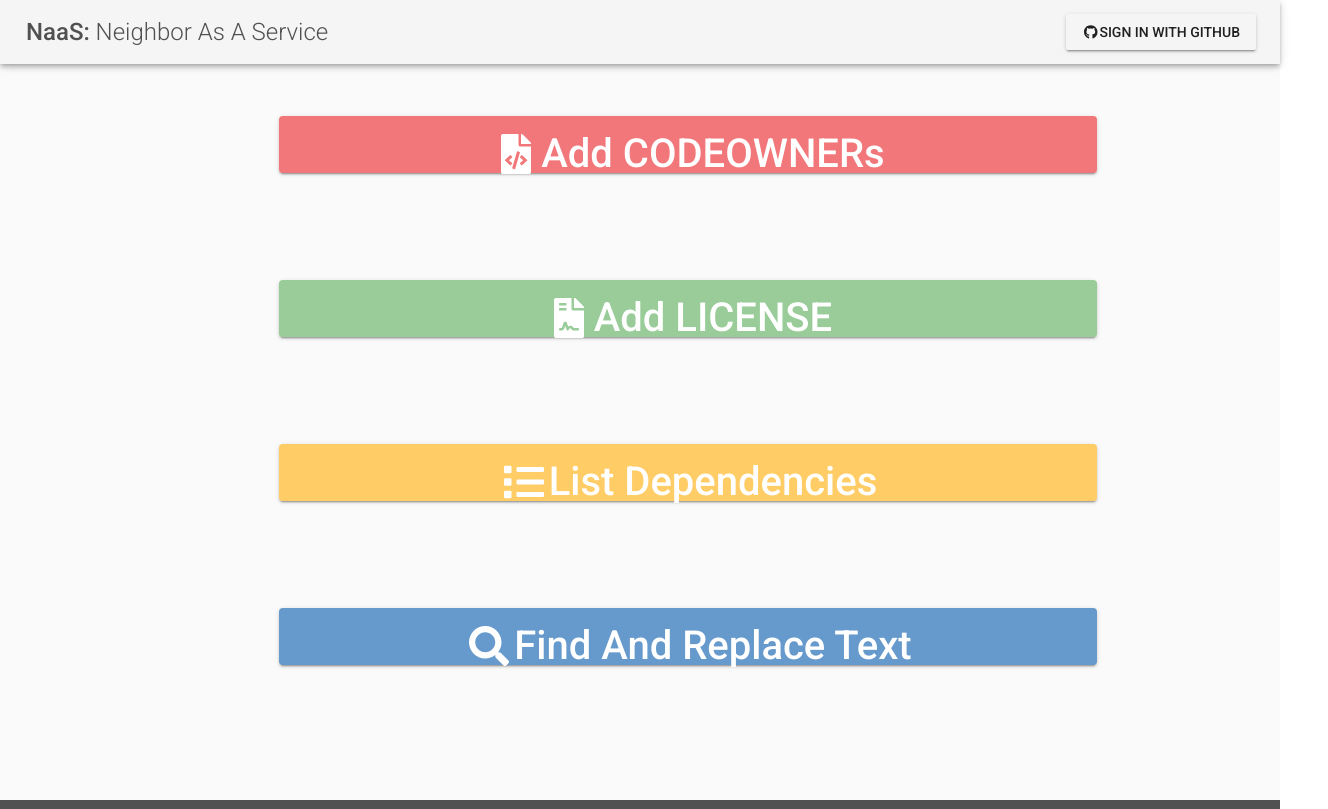
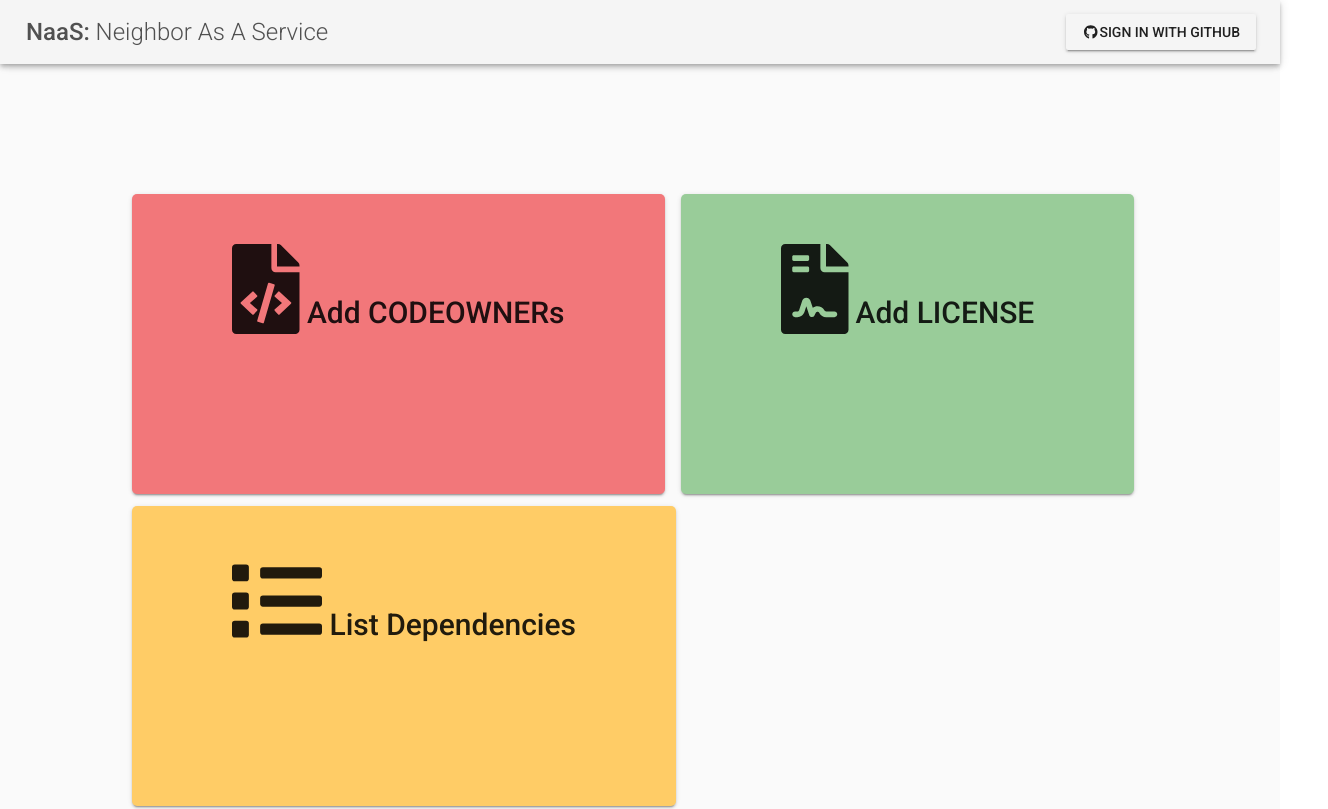
Before and after one commit to mccurdyc/naas-fe, a Vue app: page /#/ in a window 1280 px wide. Shown: the top 809 px of the page, 1328 px wide, since content can reach past the window. Built offline with nearby package versions, Linux system fonts and the light colour scheme.

Commit message:
looking like microsoft
Signed-off-by: Colton McCurdy <mccurdyc22@gmail.com>

```diff
--- a/src/components/home.vue
+++ b/src/components/home.vue
@@ -4,35 +4,43 @@ Vue.use(Vuetify)
 
 <template>
   <v-app>
-    <v-container ma-5 fill-height fluid grid-list-md>
-        <v-layout row wrap>
-          <v-flex d-flex offset-md2 md8>
-            <v-btn color="#f2777a" dark>
-              <font-awesome-icon class="fa-fw" :icon="['fas', 'file-code']"/> Add CODEOWNERs
+  <v-content>
+    <v-container grid-list-md>
+        <v-layout align-center justify-center>
+          <v-flex md12>
+            <v-btn color="#f2777a" light>
+              <span style="white-space: pre-line;">
+                <font-awesome-icon class="fa-3x" :icon="['fas', 'file-code']"/>
+                Add
+                CODEOWNERs
+              </span>
+            </v-btn>
+            <v-btn color="#99cc99" light>
+              <span style="white-space: pre-line;">
+                <font-awesome-icon class="fa-3x" :icon="['fas', 'file-contract']"/>
+                Add
+                LICENSE
+              </span>
+            </v-btn>
+            <v-btn color="#ffcc66" light>
+              <span style="white-space: pre-line;">
+                <font-awesome-icon class="fa-3x" :icon="['fas', 'list']"/>
+                List
+                Dependencies
+              </span>
+            </v-btn>
+            <v-btn color="#6699cc" light>
+              <span style="white-space: pre-line;">
+                <font-awesome-icon class="fa-3x" :icon="['fas', 'search']"/>
+                Find and
+                Replace Text
+              </span>
             </v-btn>
           </v-flex>
-
-          <v-flex d-flex offset-md2 md8>
-            <v-btn color="#99cc99" dark>
-              <font-awesome-icon class="fa-fw" :icon="['fas', 'file-contract']"/> Add LICENSE
-            </v-btn>
-          </v-flex>
-
-          <v-flex d-flex offset-md2 md8>
-            <v-btn color="#ffcc66" dark>
-              <font-awesome-icon class="fa-fw" :icon="['fas', 'list']"/> List Dependencies
-            </v-btn>
-          </v-flex>
-
-          <v-flex d-flex offset-md2 md8>
-            <v-btn color="#6699cc" dark>
-              <font-awesome-icon class="fa-fw" :icon="['fas', 'search']"/> Find and Replace Text
-            </v-btn>
-          </v-flex>
-
         </v-layout>
       </v-container>
-    </v-app>
+    </v-content>
+  </v-app>
 </template>
 
 <script>
@@ -57,16 +65,20 @@ li {
 a {
   color: #42b983;
 }
+font-awesome-icon {
+  font-size: 50px;
+}
+
+.container {
+  margin: 100px;
+}
+
 button {
-  padding: 1% 0 6% 0;
-  border: none;
-  color: white;
   text-align: center;
   text-transform: capitalize;
-  text-decoration: none;
   display: inline-block;
-  font-size: 40px;
-  margin: 40px 0px 0px 0px;
-  border-radius: 4px;
+  font-size: 30px;
+  padding: 50px 100px 250px 100px;
+  border-radius: 5px;
 }
 </style>
```
